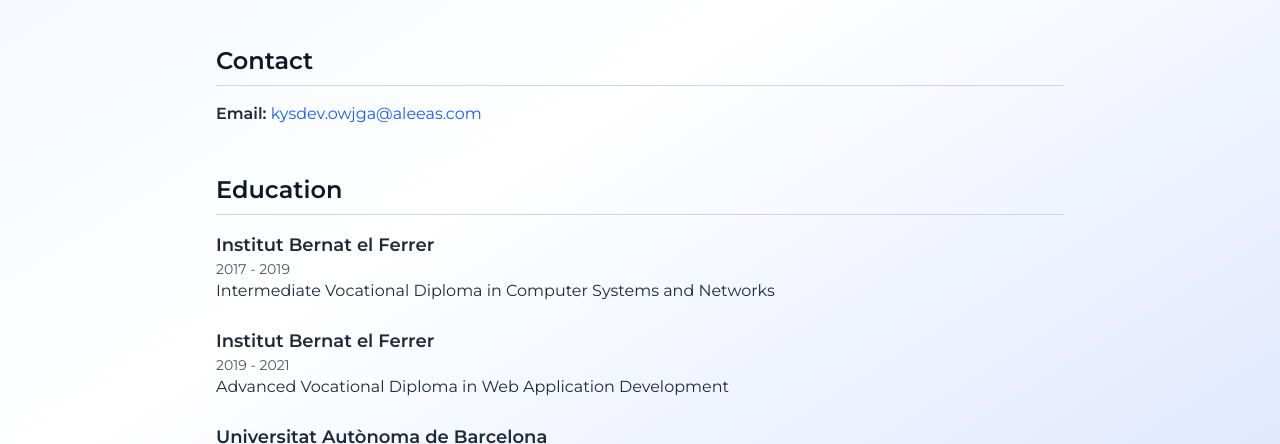
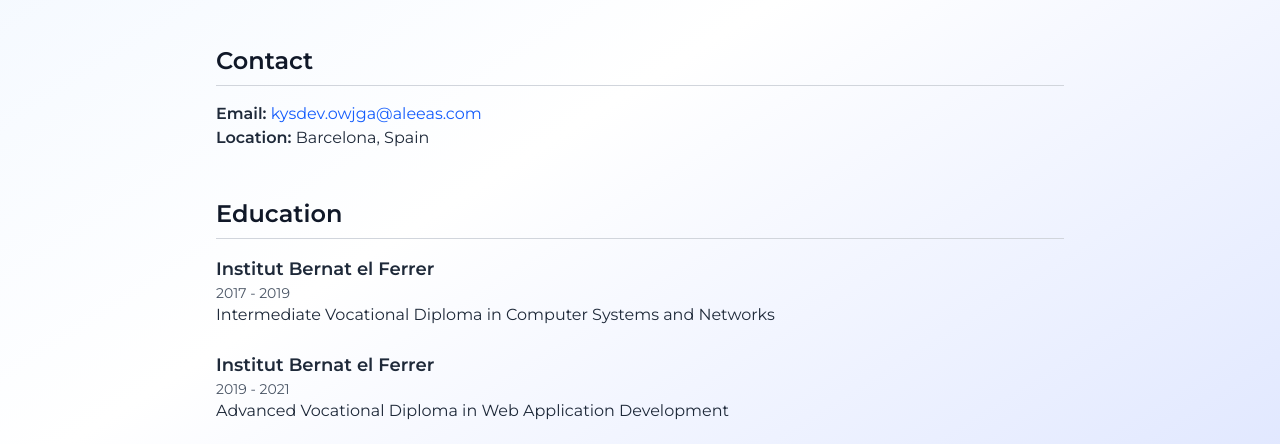
Before and after one commit to mariinkys/personal-site, an Astro site: page /cv in a window 1280 px wide. Shown: the part 314-758 px from the top of the page. Built offline with nearby package versions, Linux system fonts and the light colour scheme; Astro itself is replaced by a stand-in of ours.

Commit message:
improv: add location to cv

```diff
--- a/src/pages/cv.astro
+++ b/src/pages/cv.astro
@@ -38,6 +38,12 @@
                         class="text-blue-600 dark:text-blue-400"
                         >kysdev.owjga@aleeas.com</a
                     >
+                </div>
+            </div>
+            <div class="space-y-2 text-gray-800 dark:text-gray-200">
+                <div>
+                    <span class="font-semibold">Location:</span>
+                    <span>Barcelona, Spain</span>
                 </div>
             </div>
         </section>
```
